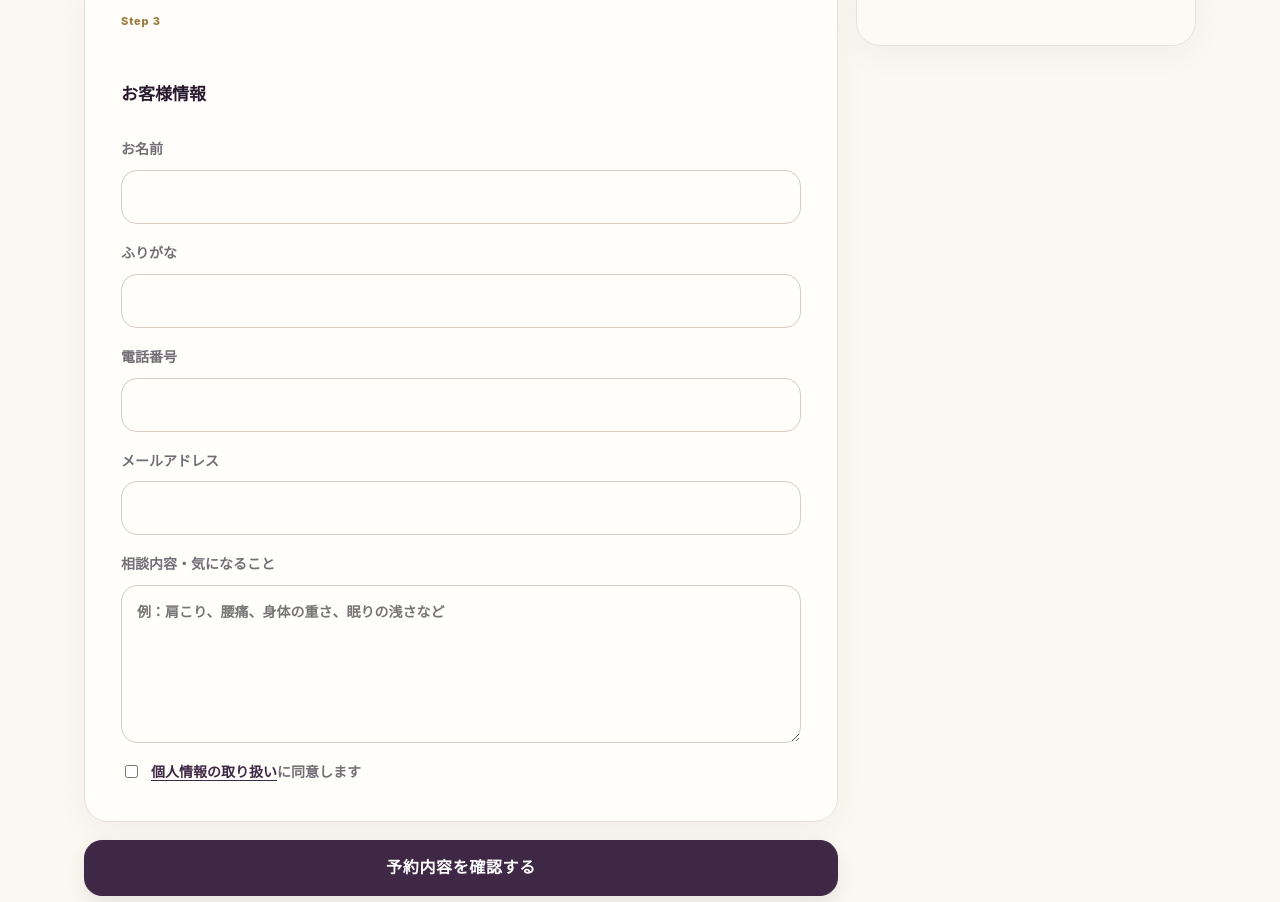
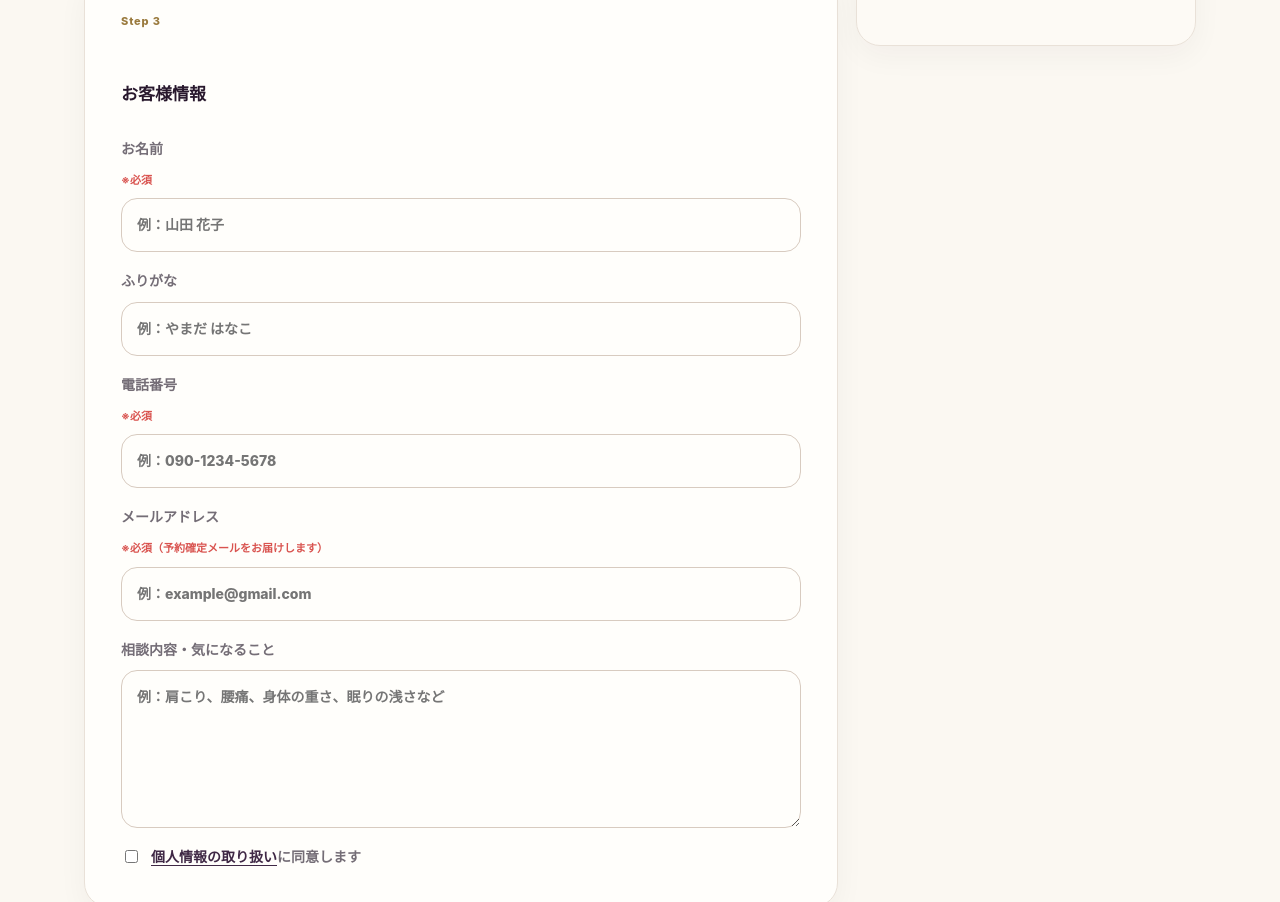
Before and after one commit to ayu3skylove-prog/eichi-line-reservation, a website: page public/reserve.html in a window 1280 px wide. Shown: the part 920-1822 px from the top of the page. Drawn offline with Linux system fonts and the light colour scheme; no server answers.

Commit message:
feat: make email strictly required for web reservations with clear error handling

```diff
--- a/public/app.js
+++ b/public/app.js
@@ -448,6 +448,13 @@ form.addEventListener("submit", async event => {
 
   if (!form.reportValidity()) return;
 
+  const emailVal = String(form.elements.email?.value || "").trim();
+  if (!emailVal || !emailVal.includes("@")) {
+    setMessage("メールアドレスを入力してください（予約確定メールをお届けするために必須となっております）。", "error");
+    if (form.elements.email) form.elements.email.focus();
+    return;
+  }
+
   if (!isReviewing) {
     renderBookingReview();
     setMessage("予約内容をご確認ください。");
@@ -470,6 +477,8 @@ form.addEventListener("submit", async event => {
   if (!res.ok) {
     const data = await res.json();
     const messages = {
+      "email is required": "メールアドレスを入力してください（予約確定メールをお届けするために必須となっております）。",
+      "invalid email": "有効なメールアドレスを入力してください（例：name@example.com）。",
       "time already booked": "この時間はすでに予約が入っています。別の時間を選んでください。",
       "time blocked": "この時間は予約できない時間に設定されています。別の時間を選んでください。",
       "daily booking limit reached": "この日は予約枠が上限に達しています。別の日を選んでください。",
--- a/public/reserve.html
+++ b/public/reserve.html
@@ -76,20 +76,20 @@
             <p class="step-label">Step 3</p>
             <h3>お客様情報</h3>
             <label>
-              お名前
-              <input name="name" autocomplete="name" required>
+              お名前 <span style="color:#d9534f; font-size:11px; font-weight:700;">※必須</span>
+              <input name="name" autocomplete="name" required placeholder="例：山田 花子">
             </label>
             <label>
               ふりがな
-              <input name="kana">
+              <input name="kana" placeholder="例：やまだ はなこ">
             </label>
             <label>
-              電話番号
-              <input name="phone" autocomplete="tel" required>
+              電話番号 <span style="color:#d9534f; font-size:11px; font-weight:700;">※必須</span>
+              <input name="phone" autocomplete="tel" required placeholder="例：090-1234-5678">
             </label>
             <label>
-              メールアドレス
-              <input name="email" type="email" autocomplete="email">
+              メールアドレス <span style="color:#d9534f; font-size:11px; font-weight:700;">※必須（予約確定メールをお届けします）</span>
+              <input name="email" type="email" autocomplete="email" required placeholder="例：example@gmail.com">
             </label>
             <label>
               相談内容・気になること
```
Also changed, not shown: server.js (+6 -1 lines).
